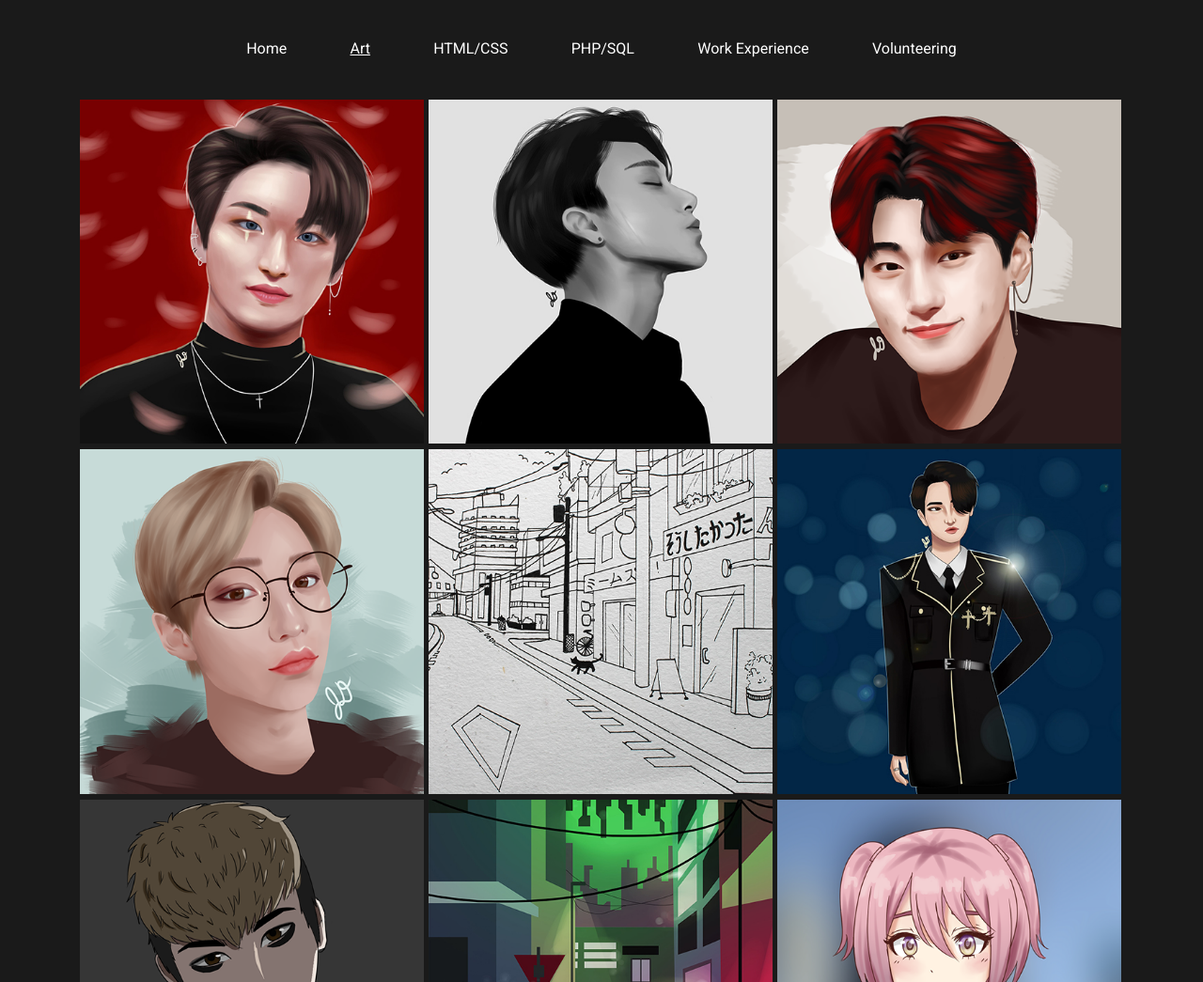
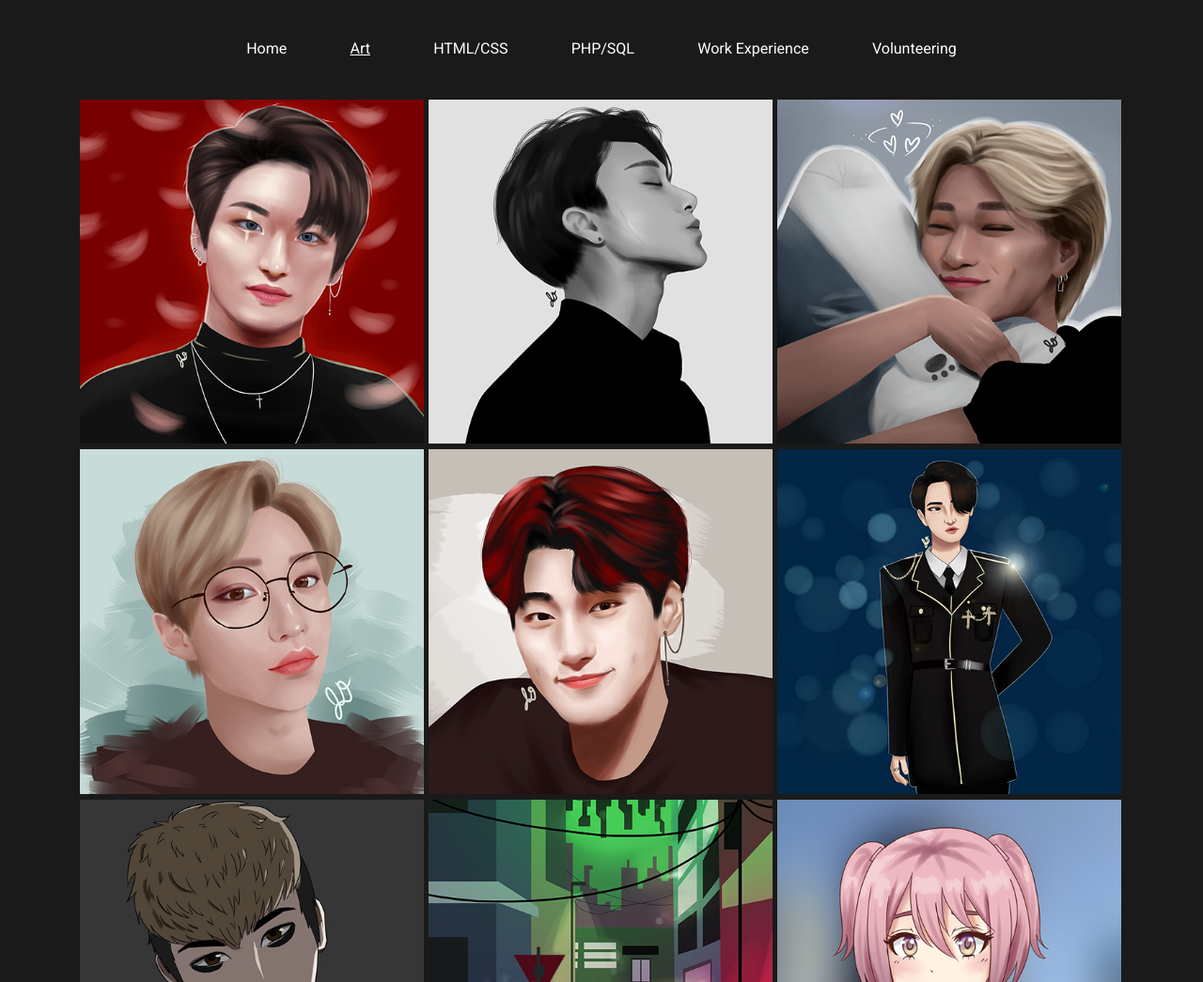
Before and after one commit to jasminedraycott/jasminedraycott.github.io, a plain HTML site: page art.html in a window 1280 px wide. Shown: the part 409-1454 px from the top of the page at 94% size. Drawn offline with nearby package versions, Linux system fonts and the light colour scheme.

Commit message:
new san art

```diff
--- a/art.html
+++ b/art.html
@@ -68,10 +68,10 @@
 
         <img src="images/seonghwa_drawing.jpg" id="img03" class="gallery-img myHover" data-toggle="modal" data-target="#exampleModal" onclick="setImage(this.id)">
         <img src="images/sannie_new.jpg" id="img02" class="gallery-img myHover" data-toggle="modal" data-target="#exampleModal" onclick="setImage(this.id)">
-        <img src="images/san_cutie.png" id="img06" class="gallery-img myHover" data-toggle="modal" data-target="#exampleModal" onclick="setImage(this.id)">
+        <img src="images/cutiesan.jpg" id="img06" class="gallery-img myHover" data-toggle="modal" data-target="#exampleModal" onclick="setImage(this.id)">
         <div class="extra-space"></div>
         <img src="images/felix-selca.png" id="img01" class="gallery-img myHover" data-toggle="modal" data-target="#exampleModal" onclick="setImage(this.id)">
-         <img src="images/street%20crop.jpg" id="img05" class="gallery-img myHover" data-toggle="modal" data-target="#exampleModal" onclick="setImage(this.id)">
+         <img src="images/san_cutie.png" id="img05" class="gallery-img myHover" data-toggle="modal" data-target="#exampleModal" onclick="setImage(this.id)">
         <img src="images/hwa.jpg" id="img04" class="gallery-img myHover" data-toggle="modal" data-target="#exampleModal" onclick="setImage(this.id)">
         <div class="extra-space"></div>
         <img src="images/sw.png" id="img07" class="gallery-img myHover" data-toggle="modal" data-target="#exampleModal" onclick="setImage(this.id)">
@@ -139,13 +139,13 @@
             document.getElementById("insert-img").appendChild(myImage);
         } else if (currentImage == "img05") {
             var myImage = document.createElement("img");
-            myImage.setAttribute("src", "images/big/street.JPG");
+            myImage.setAttribute("src", "images/big/san_cutie.png");
             myImage.setAttribute("style", "width:100%");
             myImage.setAttribute("id", "img-modal");
             document.getElementById("insert-img").appendChild(myImage);
         } else if (currentImage == "img06") {
             var myImage = document.createElement("img");
-            myImage.setAttribute("src", "images/big/san_cutie.png");
+            myImage.setAttribute("src", "images/big/cutiesan.jpg");
             myImage.setAttribute("style", "width:100%");
             myImage.setAttribute("id", "img-modal");
             document.getElementById("insert-img").appendChild(myImage);
```
Also changed, not shown: images/big/cutiesan.jpg (added), images/cutiesan.jpg (added).
